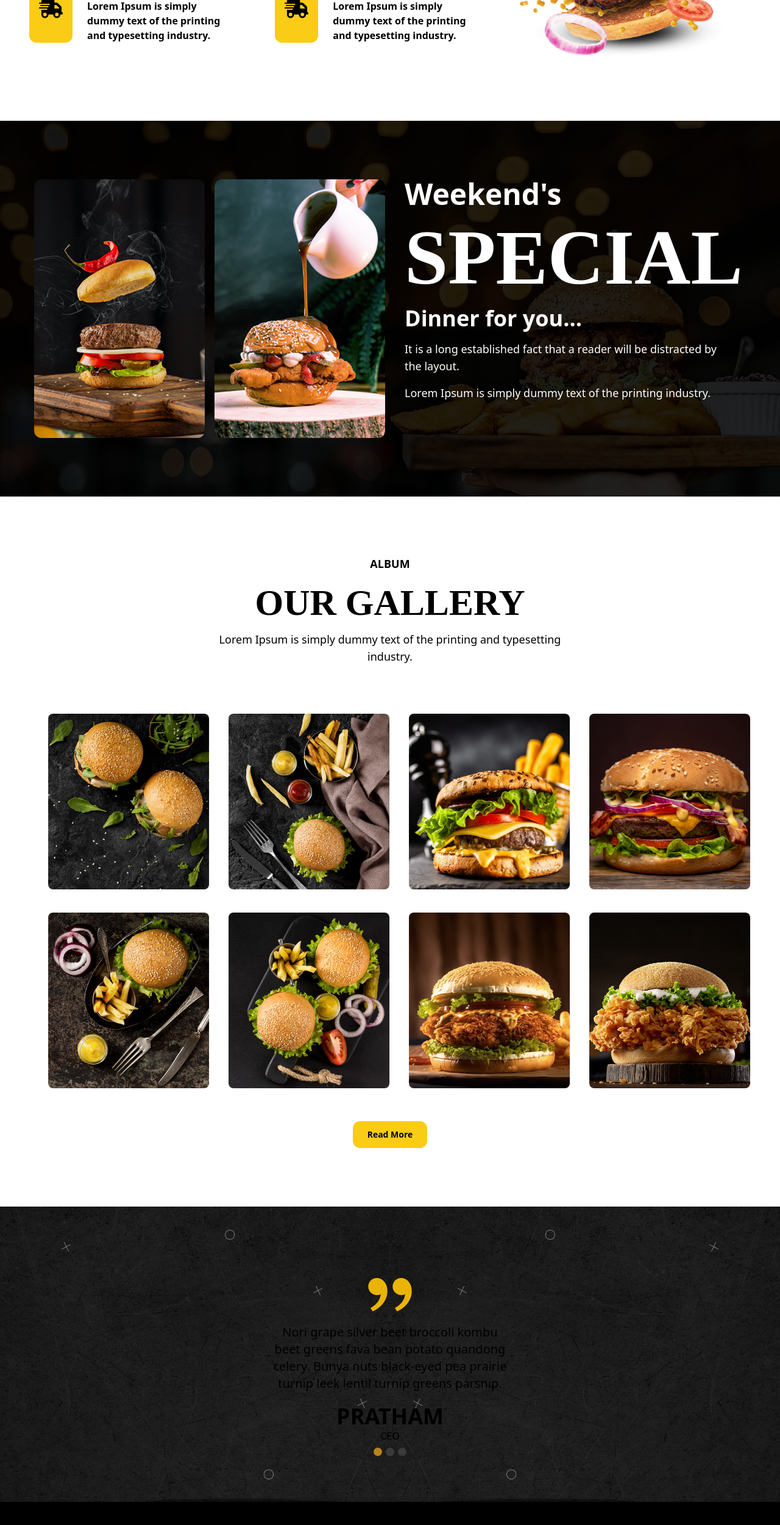
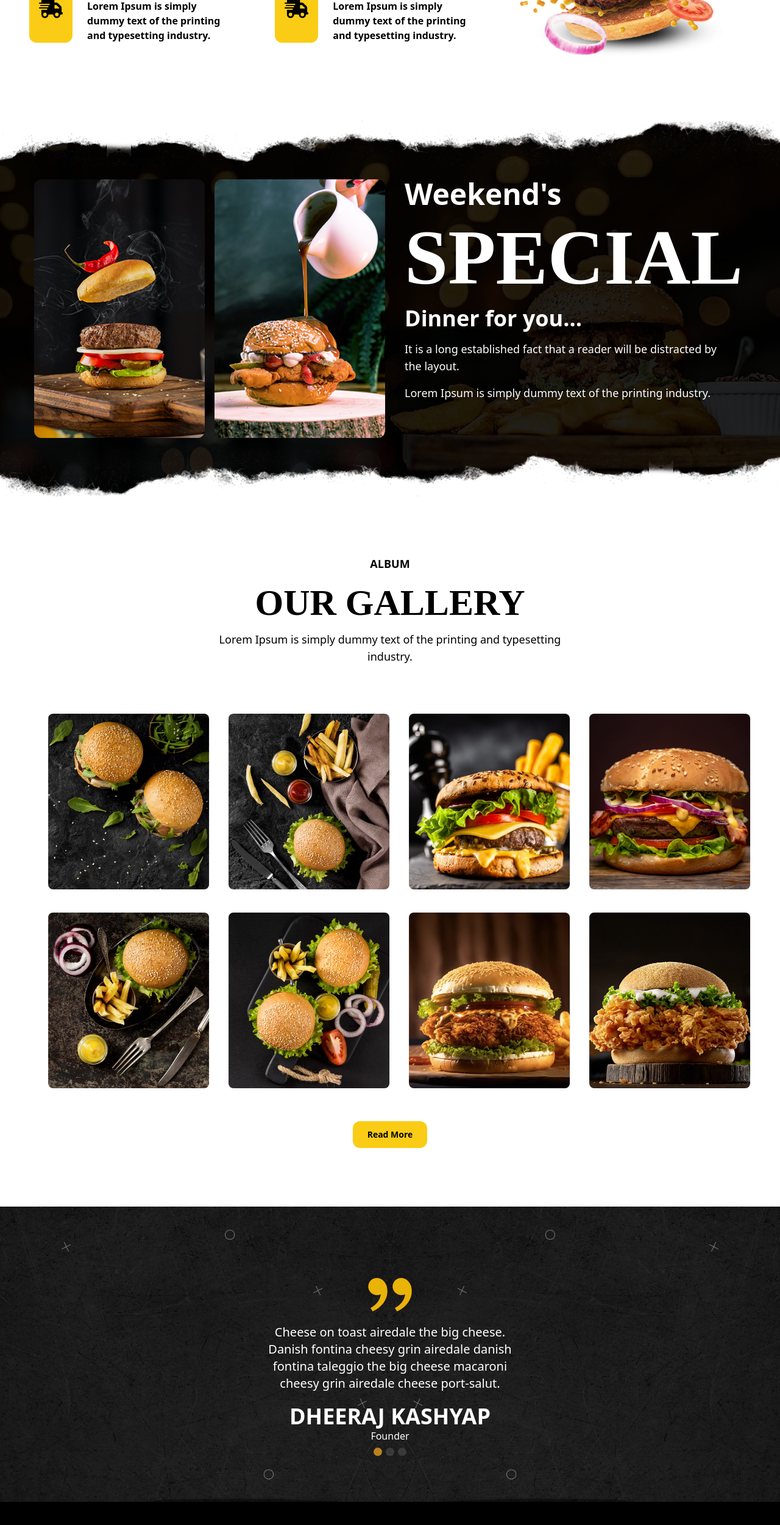
Before and after one commit to dheeraj-kashyap1838/flow-burger-web-clone, a React (Vite) app: page / in a window 1280 px wide. Shown: the part 1992-4492 px from the top of the page at 61% size. Built offline with nearby package versions, Linux system fonts and the light colour scheme.

Commit message:
animation and path change

```diff
--- a/src/App.jsx
+++ b/src/App.jsx
@@ -1,3 +1,4 @@
+// import './index.css';
 import React from 'react'
 import Header from './components/Header'
 import Footer from './components/Footer';
@@ -7,6 +8,7 @@ import Gallery from './pages/Gallery/Gallery';
 import Services from './pages/Services/Services';
 import Contact from './pages/Contact/Contect';
 import Todo from './pages/Todo/Todo';
+
 import { BrowserRouter as Router, Routes, Route } from "react-router";
 
 
--- a/src/components/PageHead.jsx
+++ b/src/components/PageHead.jsx
@@ -1,10 +1,11 @@
 import React from 'react'
 import { Link } from 'react-router'
+import bread_crumb from '../assets/bread-crumb-img.jpg'
 
 const PageHead = ({page_name}) => {
     return (
         <div className='w-full relative top-0 bg-slate-600  after:absolute after:w-full after:h-2 after:bg-yellow-500 bottom-0 right-0'>
-            <img className='w-full relative' src="bread-crumb-img.jpg" alt="#" />
+            <img className='w-full relative' src={bread_crumb} alt="#" />
             <div className='w-1/2 text-center flex flex-col justify-center items-center absolute top-1/2  left-1/2 text-white  -translate-x-1/2 -translate-y-1/2'>
                 <h1 className='font-[oswald] md:text-5xl text-2xl font-semibold uppercase'>{page_name}</h1>
                 <div className='flex text-center font-semibold'>
--- a/src/components/QuteSlider/QuteSlider.jsx
+++ b/src/components/QuteSlider/QuteSlider.jsx
@@ -14,14 +14,14 @@ const QuteSlider = () => {
 
     const QuteSL_data = [
         {
+            para: "Cheese on toast airedale the big cheese. Danish fontina cheesy grin airedale danish fontina taleggio the big cheese macaroni cheesy grin airedale cheese port-salut.",
+            name: "Dheeraj Kashyap",
+            desg: "Founder"
+        },
+        {
             para: "Nori grape silver beet broccoli kombu beet greens fava bean potato quandong celery. Bunya nuts black-eyed pea prairie turnip leek lentil turnip greens parsnip.",
             name: "Pratham",
             desg: "CEO"
-        },
-        {
-            para: "Cheese on toast airedale the big cheese. Danish fontina cheesy grin airedale danish fontina taleggio the big cheese macaroni cheesy grin airedale cheese port-salut.",
-            name: "Dheeraj Kashyap",
-            desg: "Founder"
         },
         {
             para: "Lorem, ipsum dolor sit amet consectetur adipisicing elit. Voluptates deleniti molestias hic a. Deleniti distinctio, possimus ex porro consequatur sapiente!",
@@ -31,7 +31,7 @@ const QuteSlider = () => {
     ];
 
     return (
-        <div className="slider-container">
+        <div className="slider-container text-white">
             <Slider {...settings}>
                 {QuteSL_data.map((elem, idx) => (
                     <div className="px-4 sm:px-8 md:px-16 lg:px-24" key={idx}>
--- a/src/index.css
+++ b/src/index.css
@@ -19,6 +19,7 @@
     background-color: #FFC107;
     left: 0px;
     bottom: 0px;
+
 }
 
 /* ======================= HERO SECTION END =================== */
@@ -45,15 +46,22 @@
 
 .special {
     position: relative;
-    /* background-image: url(special-bg.png); */
 }
 
 .special::before,.special:after {
     content: "";
+    position: absolute;
     width: 100%;
-    height: 100px;
+    height: 88px;
     left: 0px;
-    position: absolute;
+    right: 0px;
+    background-image: url(../src/assets/section-shape.png);
+    background-size: auto 88px;
+    background-position: center;
+    background-repeat: repeat-x;
+    z-index: 1;
+    animation: special__slide 80s linear infinite ;
+
 }
 .special::before{
     transform: rotate(180deg);
@@ -64,6 +72,20 @@
 .special:after{
     bottom: -12px;
 
+}
+
+@keyframes special__slide {
+    0% {
+        background-position: 0 0;
+    }
+    100% {
+        background-position: -3000px 0;
+    }
+}
+
+.special img {
+    width: 100%;
+    transition: all ease-in-out 0.4s;
 }
 
 /* ================ OUR GALLERY SECTION START ================ */
--- a/src/pages/About/About.jsx
+++ b/src/pages/About/About.jsx
@@ -1,4 +1,5 @@
 import React from 'react'
+import aboutus_detail from '../../assets/aboutus-detail-img.jpg'
 import PageHead from '../../components/PageHead'
 import About_chek from '../../components/About_chek'
 import About_layer_card from '../../components/About_layer_card'
@@ -7,9 +8,9 @@ const About = () => {
   return (
     <>
       <PageHead page_name='About us' />
-      <section className='w-full py-12 px-4 md:px-12 flex flex-col md:flex-row flex-wrap gap-8 md:gap-0'>
+      <section className='w-full py-12 bg-[#F4F3EF] px-4 md:px-12 flex flex-col md:flex-row flex-wrap gap-8 md:gap-0'>
         <div className='w-full md:w-1/2'>
-          <img src="aboutus-detail-img.jpg" alt="About Us" className='w-full h-auto rounded-lg' />
+          <img src={aboutus_detail} alt="About Us" className='w-full h-auto rounded-lg' />
         </div>
         <div className='w-full md:w-1/2 flex flex-col justify-center'>
           <h2 className='text-3xl md:text-5xl uppercase font-[oswald] md:w-[70%] font-semibold'>
--- a/src/pages/Home/Home.jsx
+++ b/src/pages/Home/Home.jsx
@@ -24,7 +24,7 @@ const Home = () => {
       >
         <div className="absolute inset-0 flex flex-col items-center justify-center text-center px-4 sm:px-8">
           <h1 className="text-4xl sm:text-6xl lg:text-9xl uppercase font-semibold mb-6">Burger</h1>
-          <p className="text-sm sm:text-lg md:text-xl leading-6 md:leading-8 hidden md:block">
+          <p className="text-sm sm:text-lg md:text-xl md:w-1/2 leading-6 md:leading-8  md:block">
             Lorem ipsum dolor sit amet, consectetur adipiscing elit. It is a long established fact that a reader will be distracted by the layout.
           </p>
         </div>
```
Also changed, not shown: 1 other file (tests, documents, lock files or other folders).
